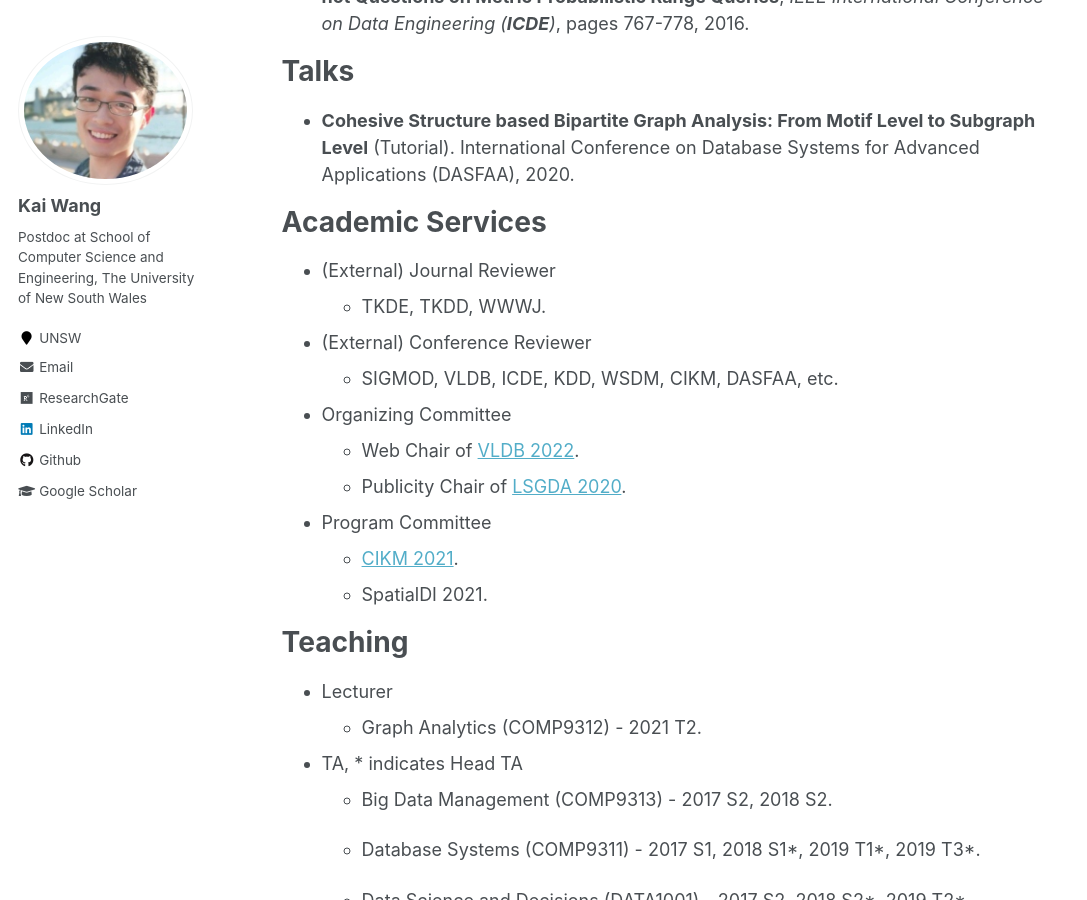
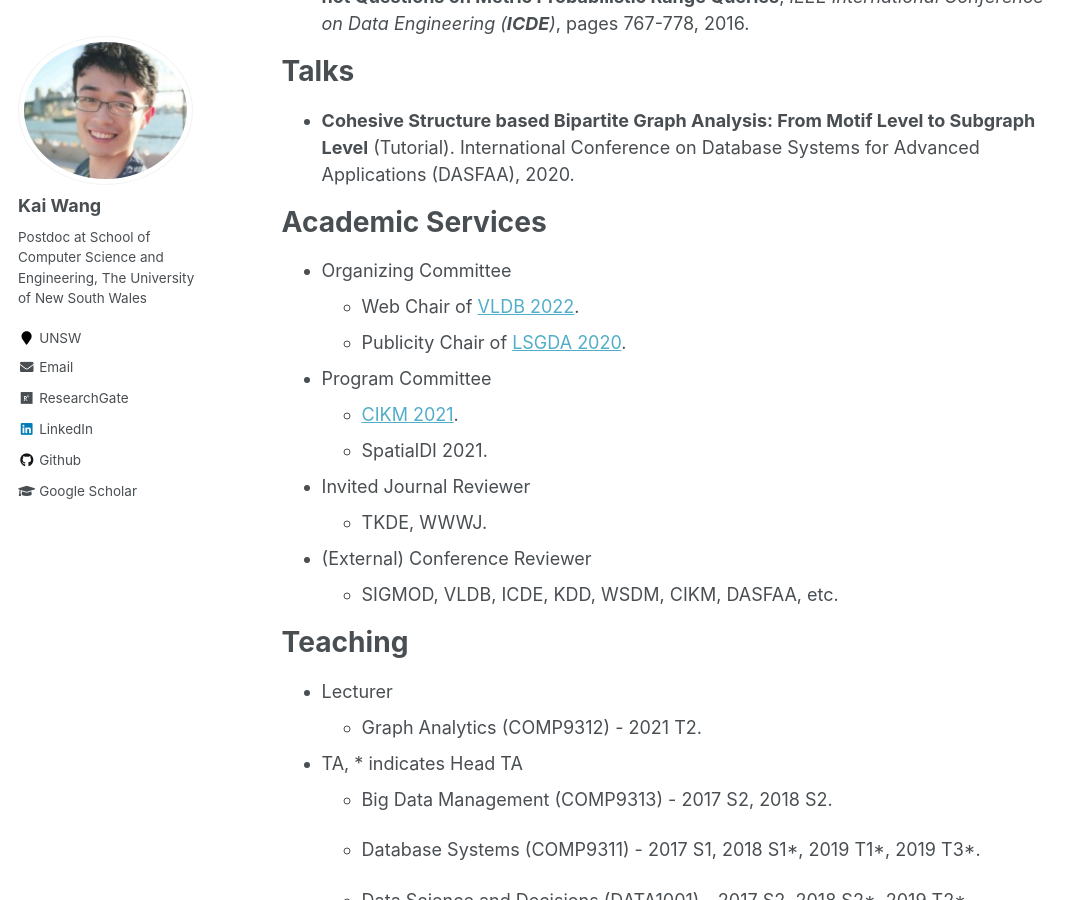
Before and after one commit to cs-kaiwang/cs-kaiwang.github.io, a Jekyll site: the page built from _pages/about.md, in a window 1280 px wide and 900 px high, scrolled down 1329 px. Shown: the whole window, without its empty margins (0-1087 px from the left). Built offline with Jekyll 4.4.1, drawn with Linux system fonts in a browser that asks for light colours; part of the change alters nothing that is shown.

Commit message:
Update about.md

```diff
--- a/_pages/about.md
+++ b/_pages/about.md
@@ -31,11 +31,6 @@ Talks
 
 Academic Services
 ======
-- (External) Journal Reviewer
-  - TKDE, TKDD, WWWJ.
-
-- (External) Conference Reviewer
-  - SIGMOD, VLDB, ICDE, KDD, WSDM, CIKM, DASFAA, etc.
 
 - Organizing Committee
   - Web Chair of [VLDB 2022](http://vldb.org/2022/).
@@ -44,6 +39,13 @@ Academic Services
 - Program Committee
   - [CIKM 2021](https://www.cikm2021.org/).
   - SpatialDI 2021.
+
+- Invited Journal Reviewer
+  - TKDE, WWWJ.
+
+- (External) Conference Reviewer
+  - SIGMOD, VLDB, ICDE, KDD, WSDM, CIKM, DASFAA, etc.
+
 
 Teaching
 ======
```
